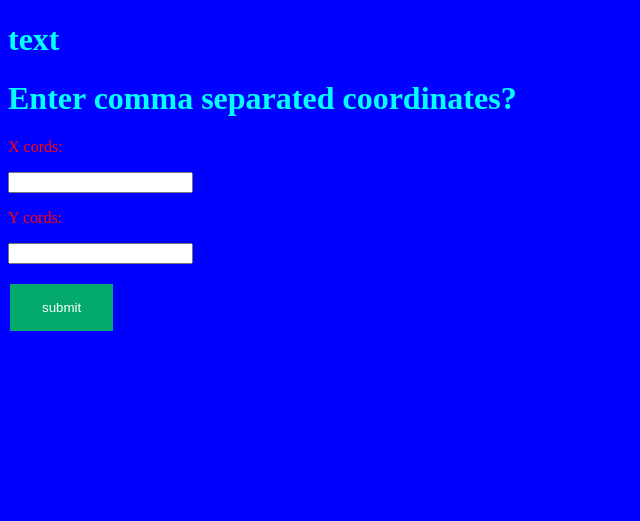
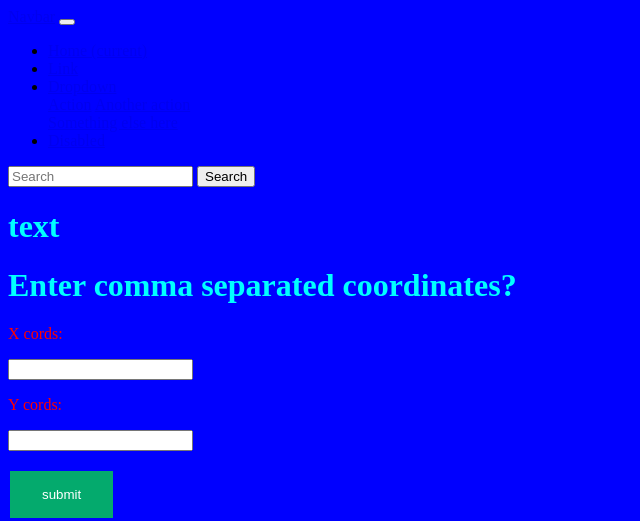
Before and after one commit to ajm1102/website, a Flask app: page / in a window 1280 px wide. Shown: the top 521 px of the page, without its empty margins (0-640 px from the left). Run offline with Flask 2, Linux system fonts and the light colour scheme.

Commit message:
secret key fix and animation start

```diff
--- a/app.py
+++ b/app.py
@@ -1,9 +1,9 @@
 from flask import Flask, render_template, request, redirect, url_for, session
 from functions import upload_spaces
-
+from config import flasksecretkey
 app = Flask(__name__)
-app.secret_key = "hello"
 rendered = False
+app.secret_key = flasksecretkey
 
 @app.route('/', methods=['POST', 'GET'])
 def Simulation():
--- a/functions.py
+++ b/functions.py
@@ -2,6 +2,7 @@ import matplotlib
 matplotlib.use('Agg')
 import matplotlib.pyplot as plt
 import os
+from config import ACCESS_ID, SECRET_KEY
 
 def plotcord(Xcords, Ycords):
     plt.scatter(Xcords, Ycords)
@@ -18,8 +19,6 @@ def upload_spaces(x, y):
 
     plt.scatter(x, y)
 
-    ACCESS_ID = 'A5U2FYOPPMN2RL24KZFB'
-    SECRET_KEY = 'oGLDIsp1rYXNZp/rsM3MTGnJPPHUdxvy/dpp9iYZURg'
 
     # Initiate session
     session = session.Session()
--- a/templates/base.html
+++ b/templates/base.html
@@ -1,11 +1,47 @@
 <!doctype html>
 <html>
 <head>
+    <nav class="navbar navbar-expand-lg navbar-light bg-light">
+      <a class="navbar-brand" href="#">Navbar</a>
+      <button class="navbar-toggler" type="button" data-toggle="collapse" data-target="#navbarSupportedContent" aria-controls="navbarSupportedContent" aria-expanded="false" aria-label="Toggle navigation">
+        <span class="navbar-toggler-icon"></span>
+      </button>
+
+      <div class="collapse navbar-collapse" id="navbarSupportedContent">
+        <ul class="navbar-nav mr-auto">
+          <li class="nav-item active">
+            <a class="nav-link" href="#">Home <span class="sr-only">(current)</span></a>
+          </li>
+          <li class="nav-item">
+            <a class="nav-link" href="#">Link</a>
+          </li>
+          <li class="nav-item dropdown">
+            <a class="nav-link dropdown-toggle" href="#" id="navbarDropdown" role="button" data-toggle="dropdown" aria-haspopup="true" aria-expanded="false">
+              Dropdown
+            </a>
+            <div class="dropdown-menu" aria-labelledby="navbarDropdown">
+              <a class="dropdown-item" href="#">Action</a>
+              <a class="dropdown-item" href="#">Another action</a>
+              <div class="dropdown-divider"></div>
+              <a class="dropdown-item" href="#">Something else here</a>
+            </div>
+          </li>
+          <li class="nav-item">
+            <a class="nav-link disabled" href="#">Disabled</a>
+          </li>
+        </ul>
+        <form class="form-inline my-2 my-lg-0">
+          <input class="form-control mr-sm-2" type="search" placeholder="Search" aria-label="Search">
+          <button class="btn btn-outline-success my-2 my-sm-0" type="submit">Search</button>
+        </form>
+      </div>
+    </nav>
     <title>{% block title %}{% endblock %}</title>
     <link rel="shortcut icon" href="{{ url_for('static', filename='favicon.ico')}}">
     <link rel="stylesheet" href="{{ url_for('static', filename='styles.css')}}">
 </head>
 <body>
+
     <h1>text</h1>
     {% block content %}{% endblock %}
 </body>
```
Also changed, not shown: 2 other files.
